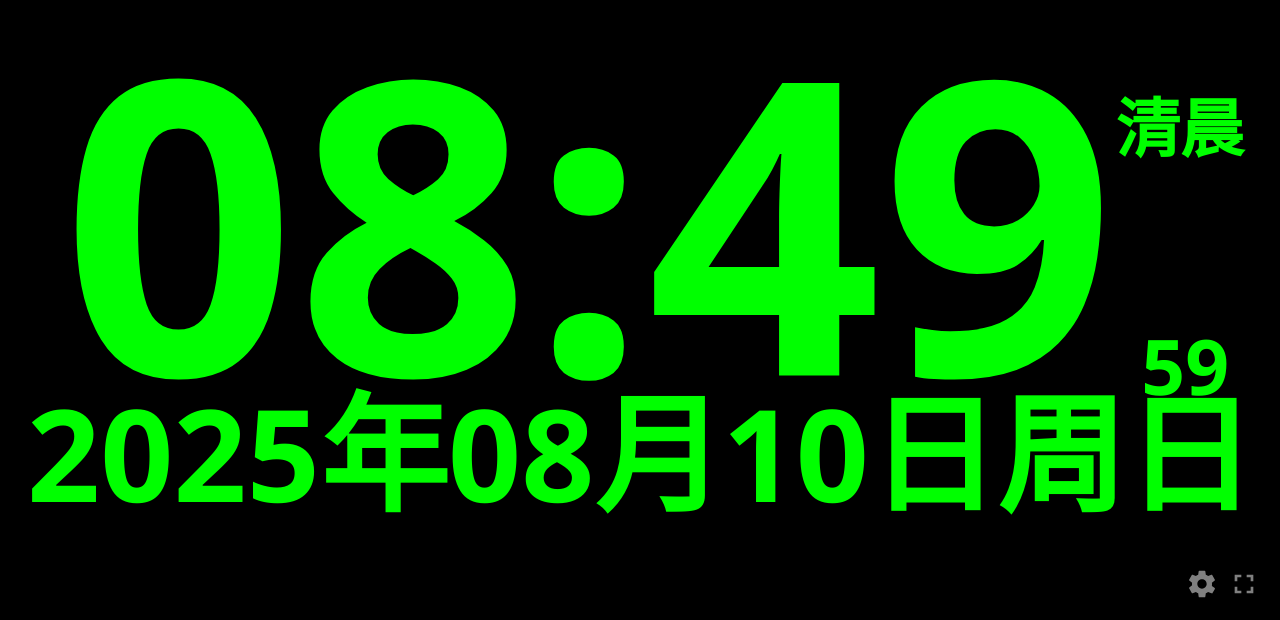
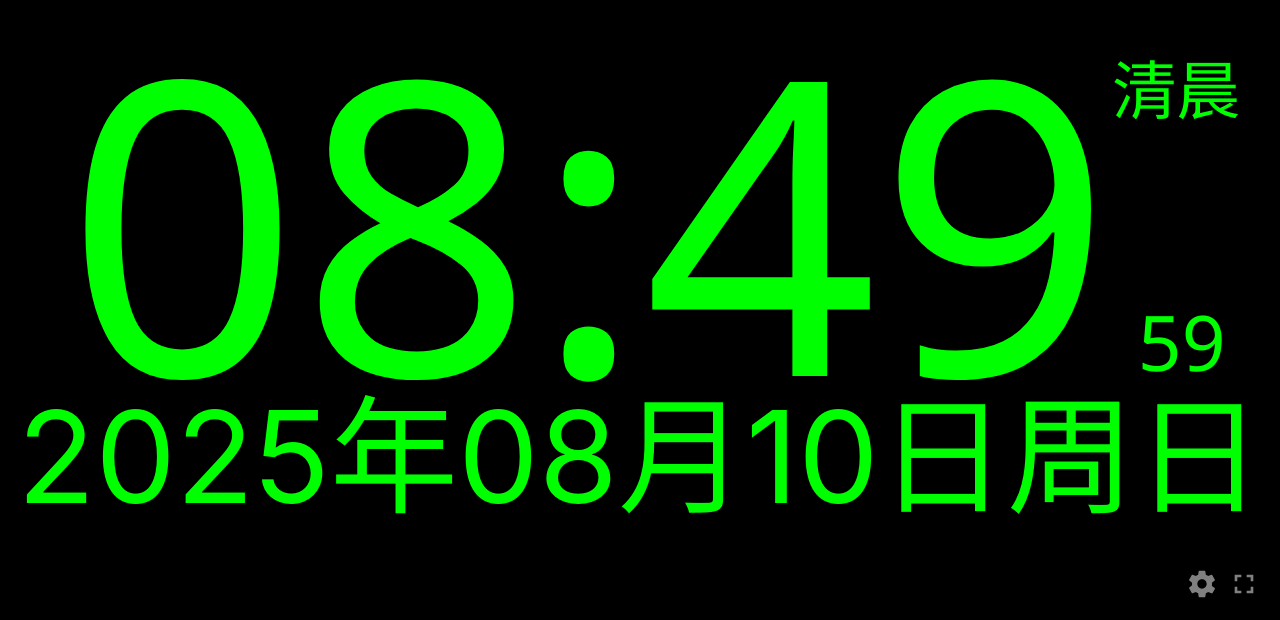
Before and after one commit to czh00/t, a plain HTML site: page index.html in a window 1280 px wide. Shown: the part 180-800 px from the top of the page. Drawn offline with Linux system fonts and the light colour scheme; a web font is replaced by a local one.

Commit message:
Update index.html

```diff
--- a/index.html
+++ b/index.html
@@ -5,6 +5,7 @@
 	<meta content="width=device-width, initial-scale=1.0" name="viewport"> <!-- 設定視口，讓網頁在不同裝置上正確顯示 -->
 	<title>時間</title> <!-- 網頁標題 -->
 	<script src="https://unpkg.com/lunar-javascript@1.7.3/lunar.js"></script> <!-- 引入農曆轉換的外部JavaScript函式庫 -->
+	<link href="https://fonts.cdnfonts.com/css/digital-dismay" rel="stylesheet"> <!-- 引入數位時鐘字型 -->
 	<style>
 		:root { --page-background-color: #000; } /* 定義CSS變數，用於全域背景顏色 */
 		*, *::before, *::after { box-sizing: border-box; } /* 設定所有元素的盒模型為border-box，使寬高計算更直觀 */
@@ -21,8 +22,8 @@
 			background-color: var(--page-background-color); /* 設定背景顏色 */
 		}
 		#dateTimeDisplay {
-			font-family: 'Segoe UI', Arial, sans-serif; /* 設定日期時間區塊的字體 */
-			font-weight: bold; /* 字體加粗 */
+			font-family: 'Digital Dismay', 'Segoe UI'; sans-serif; /* 將字型更改為 'Digital Dismay' 來實現數位時鐘效果 */
+			font-weight: normal; /* 數位字型通常不需要加粗 */
 			text-align: center; /* 文字居中 */
 			padding: 10px; /* 內邊距 */
 			text-shadow: 2px 2px 5px rgba(0, 0, 0, 0.5); /* 文字陰影效果 */
@@ -35,10 +36,10 @@
 			z-index: 10; /* 堆疊順序，確保在前景 */
 		}
 		.time-text { font-size: 32vw; margin-bottom: -10vw; position: relative; display: inline-block; white-space: nowrap; padding-right: 8vw; } /* 主要時間(時:分)的樣式 */
-		.time-seconds { font-size: 6vw; position: absolute; right: 0; bottom: 6vw; text-align: right; width: 6vw; } /* 秒數的樣式 */
-		.time-ampm { font-size: 5vw; position: absolute; top: 11vw; right: 0; text-align: right; width: 8vw; } /* 上午/下午/時段的樣式 */
-		.gregorian-date-text { font-size: 10vw; margin-top: -2vw; margin-bottom: -3vw; display: block; white-space: nowrap; cursor: pointer; position: relative; z-index: 1; } /* 公曆日期的樣式 */
-		.lunar-and-jieqi-line { display: flex; justify-content: center; align-items: center; font-size: 6.4vw; white-space: nowrap; width: 92vw; margin: 0 auto; overflow: hidden; position: relative; z-index: 1; } /* 農曆與節氣行的容器樣式 */
+		.time-seconds { font-size: 6vw; position: absolute; right: 0; bottom: 8vw; text-align: right; width: 6vw; } /* 秒數的樣式 */
+		.time-ampm { font-size: 5vw; position: absolute; top: 8vw; right: 0; text-align: right; width: 8vw; } /* 上午/下午/時段的樣式 */
+		.gregorian-date-text { font-family: 'Inter', sans-serif; font-size: 10vw; margin-top: -2vw; margin-bottom: -3vw; display: block; white-space: nowrap; cursor: pointer; position: relative; z-index: 1; } /* 公曆日期的樣式 (恢復預設字體) */
+		.lunar-and-jieqi-line { font-family: 'Inter', sans-serif; display: flex; justify-content: center; align-items: center; font-size: 6.4vw; white-space: nowrap; width: 92vw; margin: 0 auto; overflow: hidden; position: relative; z-index: 1; } /* 農曆與節氣行的容器樣式 (恢復預設字體) */
 		.lunar-date-static-text { flex-shrink: 0; text-align: right; cursor: pointer; } /* 農曆日期的靜態文字樣式 */
 		.jieqi-holiday-marquee-container { flex-grow: 1; overflow: hidden; position: relative; text-align: left; min-width: 0; cursor: pointer; } /* 節氣與節日跑馬燈效果的容器 */
 		.jieqi-holiday-marquee-inner { display: flex; flex-wrap: nowrap; width: fit-content; will-change: transform; } /* 跑馬燈內部容器，用於實現動畫 */
@@ -289,7 +290,7 @@
 				}
 			}
 		}
-		function getShengXiaoEmoji(shengXiaoName) { const emojiMap = { '鼠': '🐭', '牛': '🐮', '虎': '🐅', '兔': '🐇', '龍': '🐉', '蛇': '🐍', '馬': '🐎', '羊': '🐑', '猴': '🐒', '雞': '🐔', '狗': '�', '豬': '🐖' }; return emojiMap[shengXiaoName] || ''; } // 根據生肖中文名返回對應的Emoji
+		function getShengXiaoEmoji(shengXiaoName) { const emojiMap = { '鼠': '🐭', '牛': '🐮', '虎': '🐅', '兔': '🐇', '龍': '🐉', '蛇': '🐍', '馬': '🐎', '羊': '🐑', '猴': '🐒', '雞': '🐔', '狗': '🐶', '豬': '🐖' }; return emojiMap[shengXiaoName] || ''; } // 根據生肖中文名返回對應的Emoji
 		function getJieqiDescription(jieqiName) { const descriptions = { '立春': '春季開始，萬物復甦。', '雨水': '降雨增多，春耕開始。', '驚蟄': '春雷響動，驚醒冬眠動物。', '春分': '晝夜等長，春意盎然。', '清明': '氣候清爽明朗，掃墓祭祖。', '穀雨': '雨水滋潤，穀物生長。', '立夏': '夏季開始，萬物繁茂。', '小滿': '夏熟作物籽粒開始飽滿。', '芒種': '收穫與播種的時節。', '夏至': '北半球白晝最長，盛夏開始。', '小暑': '天氣開始炎熱。', '大暑': '一年中最炎熱的時期。', '立秋': '秋季開始，氣溫漸降。', '處暑': '暑氣漸退，天氣轉涼。', '白露': '水氣凝結成露，天氣漸寒。', '秋分': '晝夜等長，秋高氣爽。', '寒露': '氣溫更低，天氣轉冷。', '霜降': '天氣漸冷，露水凝結成霜。', '立冬': '冬季開始，萬物收藏。', '小雪': '開始降雪，但雪量不大。', '大雪': '降雪量增多，天氣更冷。', '冬至': '北半球白晝最短，數九寒天開始。', '小寒': '天氣寒冷，尚未達到最冷。', '大寒': '一年中最寒冷的時期。' }; return descriptions[jieqiName] || '此節氣無詳細說明。'; } // 根據節氣名稱返回簡短描述
 		function getHolidaysForYear(year) { // 計算指定年份的所有主要節日
 			const holidays = []; // 初始化節日陣列
@@ -358,11 +359,21 @@
 			if (displaySettings.enableTextScanline) { textOverlay.classList.toggle('pattern-a', !scanlinePatternIsA); textOverlay.classList.toggle('pattern-b', scanlinePatternIsA); } // 切換文字掃描線樣式
 			document.documentElement.style.setProperty('--page-background-color', displaySettings.backgroundColor); // 更新背景顏色
 
-			const parts = new Intl.DateTimeFormat('zh-Hant', { hour: 'numeric', minute: '2-digit', second: '2-digit', hour12: displaySettings.showAmPm }).formatToParts(now); // 格式化時間
+			const parts = new Intl.DateTimeFormat('en-US', { hour: 'numeric', minute: '2-digit', second: '2-digit', hour12: false }).formatToParts(now); // 改用 en-US 以確保格式一致性
 			const hourPart = parts.find(p => p.type === 'hour')?.value.padStart(2, '0') || '00', minutePart = parts.find(p => p.type === 'minute')?.value || '00', secondPart = parts.find(p => p.type === 'second')?.value || '00'; // 提取時、分、秒
-			document.getElementById('hoursMinutesDisplay').textContent = `${hourPart}:${minutePart}`; // 更新時:分顯示
+
+            let displayHour = hourPart;
+            let amPmText = '';
+            if (displaySettings.showAmPm) {
+                const hour12 = parseInt(hourPart, 10);
+                amPmText = getDetailedTimePeriod(hour12);
+                let displayHour12 = hour12 % 12;
+                if (displayHour12 === 0) displayHour12 = 12; // 12點制
+                displayHour = displayHour12.toString().padStart(2, '0');
+            }
+
+			document.getElementById('hoursMinutesDisplay').textContent = `${displayHour}:${minutePart}`; // 更新時:分顯示
 			document.getElementById('secondsDisplay').textContent = secondPart; // 更新秒數顯示
-			const amPmText = displaySettings.showAmPm ? getDetailedTimePeriod(now.getHours()) : ''; // 根據設定獲取時段文字
 			document.getElementById('amPmDisplay').textContent = amPmText; // 更新時段顯示
 			document.getElementById('amPmDisplay').style.display = amPmText ? 'block' : 'none'; // 如果沒有時段文字則隱藏
 			document.getElementById('timeTextContainer').style.color = displaySettings.textColor; // 更新時間文字顏色
@@ -372,7 +383,7 @@
 			if (displaySettings.showGregorianMonth) gregorianParts.push(`<span style="color: ${displaySettings.gregorianMonthColor};">${(now.getMonth() + 1).toString().padStart(2, '0')}月</span>`); // 添加月份
 			if (displaySettings.showGregorianDay) gregorianParts.push(`<span style="color: ${displaySettings.gregorianDayColor};">${now.getDate().toString().padStart(2, '0')}日</span>`); // 添加日期
 			if (displaySettings.showGregorianWeekday) gregorianParts.push(`<span class="weekday-target" style="color: ${displaySettings.gregorianWeekdayColor}; cursor: pointer;">周${['日', '一', '二', '三', '四', '五', '六'][now.getDay()]}</span>`); // 添加星期
-			document.getElementById('gregorianDateDisplay').innerHTML = gregorianParts.join(''); // 更新公曆日期顯示
+			document.getElementById('gregorianDateDisplay').innerHTML = gregorianParts.join(''); // 更新公曆日期顯示，移除多餘空格
 			document.getElementById('gregorianDateDisplay').style.display = gregorianParts.length > 0 ? 'block' : 'none'; // 如果沒有內容則隱藏
 
 			let lunarParts = [], combinedJieqiHolidayText = ''; // 儲存農曆與節氣節日的HTML
@@ -403,7 +414,7 @@
 				if(holidayText) marqueeParts.push(`<span style="color: ${displaySettings.holidayColor};">${holidayText}</span>`); // 添加節日文字
 				combinedJieqiHolidayText = marqueeParts.join(' '); // 組合跑馬燈文字
 			}
-			document.getElementById('lunarDateDisplay').innerHTML = lunarParts.join(''); // 更新農曆日期顯示
+			document.getElementById('lunarDateDisplay').innerHTML = lunarParts.join(''); // 更新農曆日期顯示，移除多餘空格
 			document.getElementById('lunarDateDisplay').style.display = lunarParts.length > 0 ? 'inline-block' : 'none'; // 如果沒內容則隱藏
 			const marqueeIsVisible = displaySettings.showJieqi || displaySettings.showHolidays; // 判斷跑馬燈是否可見
 			document.getElementById('jieqiHolidayMarqueeContainer').style.display = marqueeIsVisible ? 'block' : 'none'; // 設定跑馬燈可見性
```
